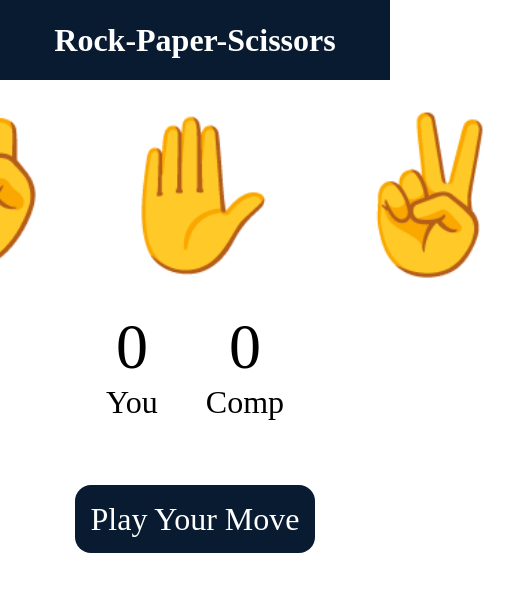
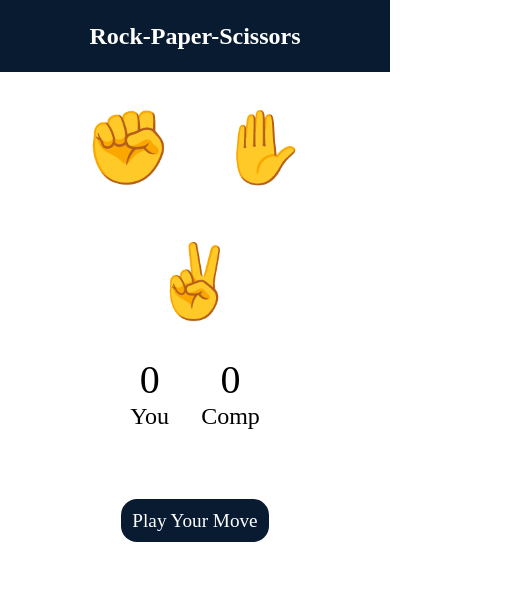
Before and after one commit to VaibhavKumar-311/Rock-Paper-Scissors-Game, a plain HTML site: page index.html in a window 390 px wide. Shown: the whole page, 524 px wide, since content can reach past the window. Drawn offline with Linux system fonts and the light colour scheme.

Commit message:
game update

```diff
--- a/style.css
+++ b/style.css
@@ -26,7 +26,7 @@ h1{
 }
 
 .para{
-    font-size: 150px;
+    font-size: 8rem;
 }
 
 .choices{
@@ -35,6 +35,7 @@ h1{
     align-items: center ;
     gap: 3rem;
     margin: 20px;
+    flex-wrap: wrap;
 }
 
 .score-board{
@@ -61,3 +62,40 @@ h1{
     padding: 1rem;
     border-radius: 1rem;
 }
+
+@media (max-width: 600px) {
+
+    h1{
+        font-size: 1.5rem;
+        height: auto;
+        line-height: 3.5rem;
+        padding: 0.5rem;
+    }
+
+    .choice{
+        width: 110px;
+        height: 110px;
+    }
+
+    .para{
+        font-size: 4.5rem;
+    }
+
+    .choices{
+        gap: 1.5rem;
+    }
+
+    .score-board{
+        font-size: 1.5rem;
+        gap: 2rem;
+    }
+
+    #user-score, #comp-score{
+        font-size: 2.5rem;
+    }
+
+    #msg{
+        font-size: 1.2rem;
+        padding: 0.7rem;
+    }
+}
```
